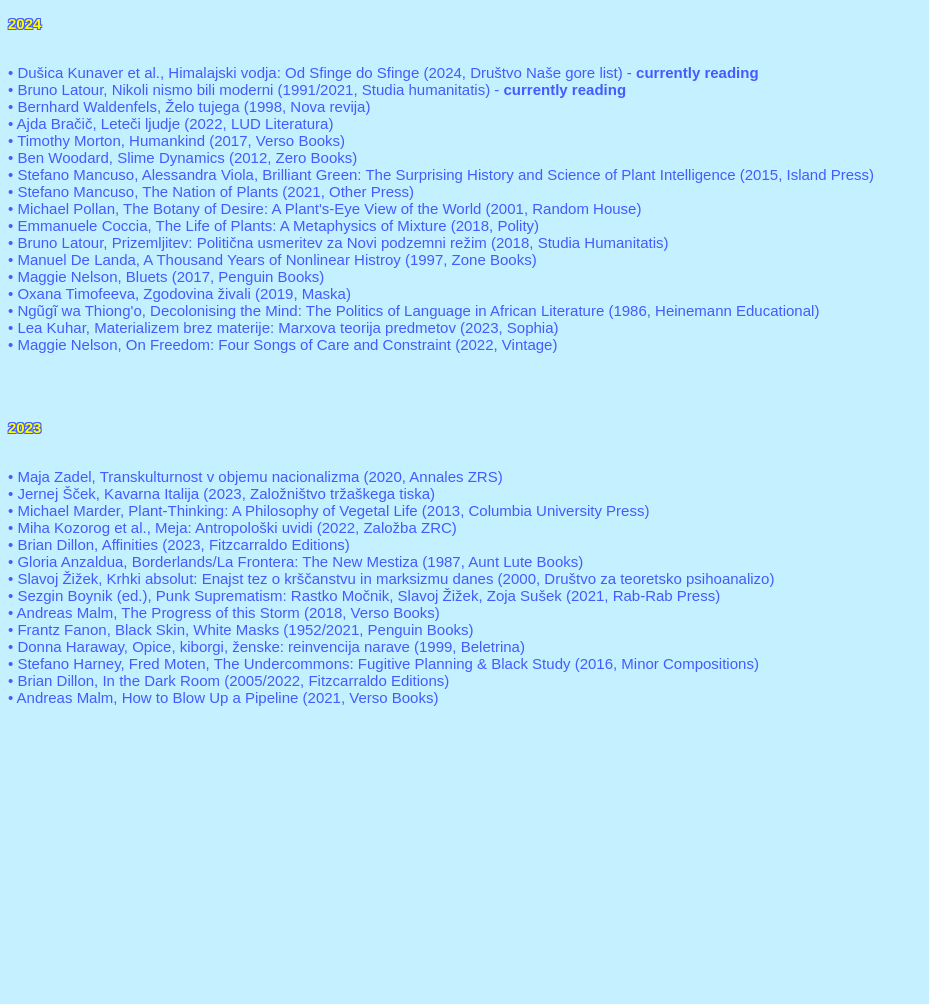
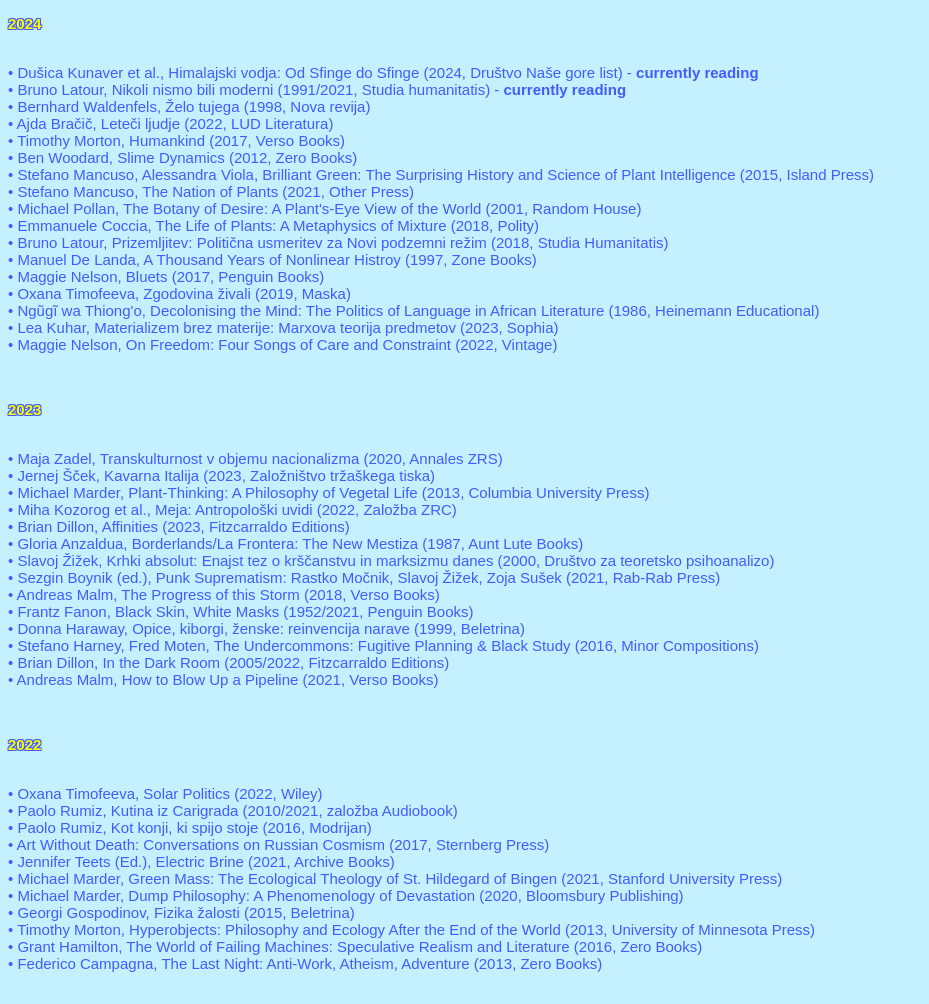
Before and after one commit to aljazskrlep/aljaz.skrlep, a plain HTML site: page reading.html in a window 1280 px wide. Shown: the whole page, without its empty margins (0-929 px from the left). Before the commit the page ends 800 px from the top, so only its background shows below. Drawn offline with Linux system fonts and the light colour scheme.

Commit message:
Update reading.html

```diff
--- a/reading.html
+++ b/reading.html
@@ -27,7 +27,7 @@
     • Lea Kuhar, Materializem brez materije: Marxova teorija predmetov (2023, Sophia)<br>
     • Maggie Nelson, On Freedom: Four Songs of Care and Constraint (2022, Vintage)<br>
 </p>
-<br><br>
+<br>
 
 <p><span class="yellow-text"><b>2023</b></span><br><br>
     <p>
@@ -46,8 +46,22 @@
     • Brian Dillon, In the Dark Room (2005/2022, Fitzcarraldo Editions)<br>
     • Andreas Malm, How to Blow Up a Pipeline (2021, Verso Books)<br>
     </p>
+    <br>
 
-
+    <p><span class="yellow-text"><b>2022</b></span><br><br>
+        <p>
+            • Oxana Timofeeva, Solar Politics (2022, Wiley)<br>
+            • Paolo Rumiz, Kutina iz Carigrada (2010/2021, založba Audiobook)<br>
+            • Paolo Rumiz, Kot konji, ki spijo stoje (2016, Modrijan)<br>
+            • Art Without Death: Conversations on Russian Cosmism (2017, Sternberg Press)<br>
+            • Jennifer Teets (Ed.), Electric Brine (2021, Archive Books)<br>
+            • Michael Marder, Green Mass: The Ecological Theology of St. Hildegard of Bingen (2021, Stanford University Press)<br>
+            • Michael Marder, Dump Philosophy: A Phenomenology of Devastation (2020, Bloomsbury Publishing)<br>
+            • Georgi Gospodinov, Fizika žalosti (2015, Beletrina)<br>
+            • Timothy Morton, Hyperobjects: Philosophy and Ecology After the End of the World (2013, University of Minnesota Press)<br>
+            • Grant Hamilton, The World of Failing Machines: Speculative Realism and Literature (2016, Zero Books)<br>
+            • Federico Campagna, The Last Night: Anti-Work, Atheism, Adventure (2013, Zero Books)<br>
+            <br>
       </div>
     </body>
 </html>
```
